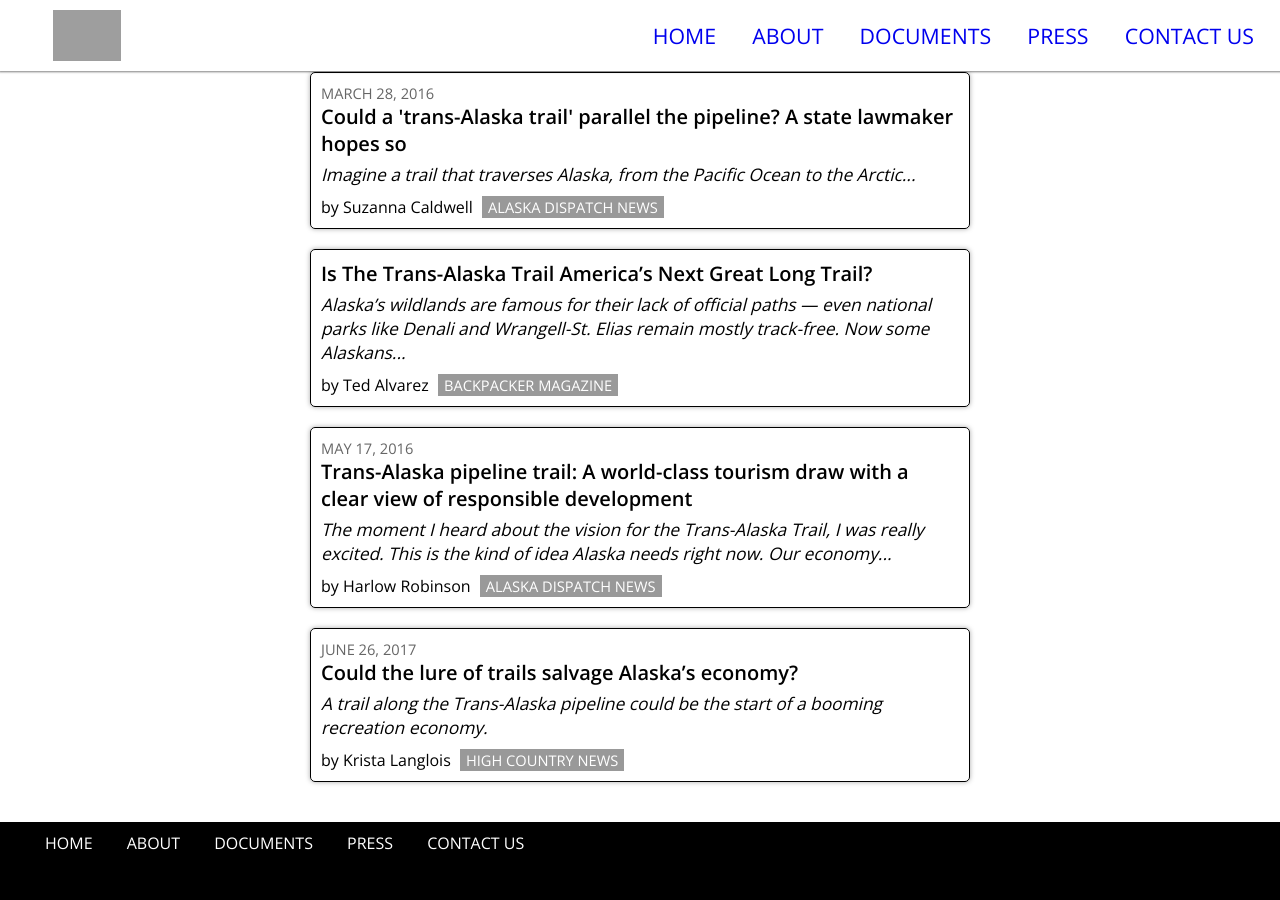
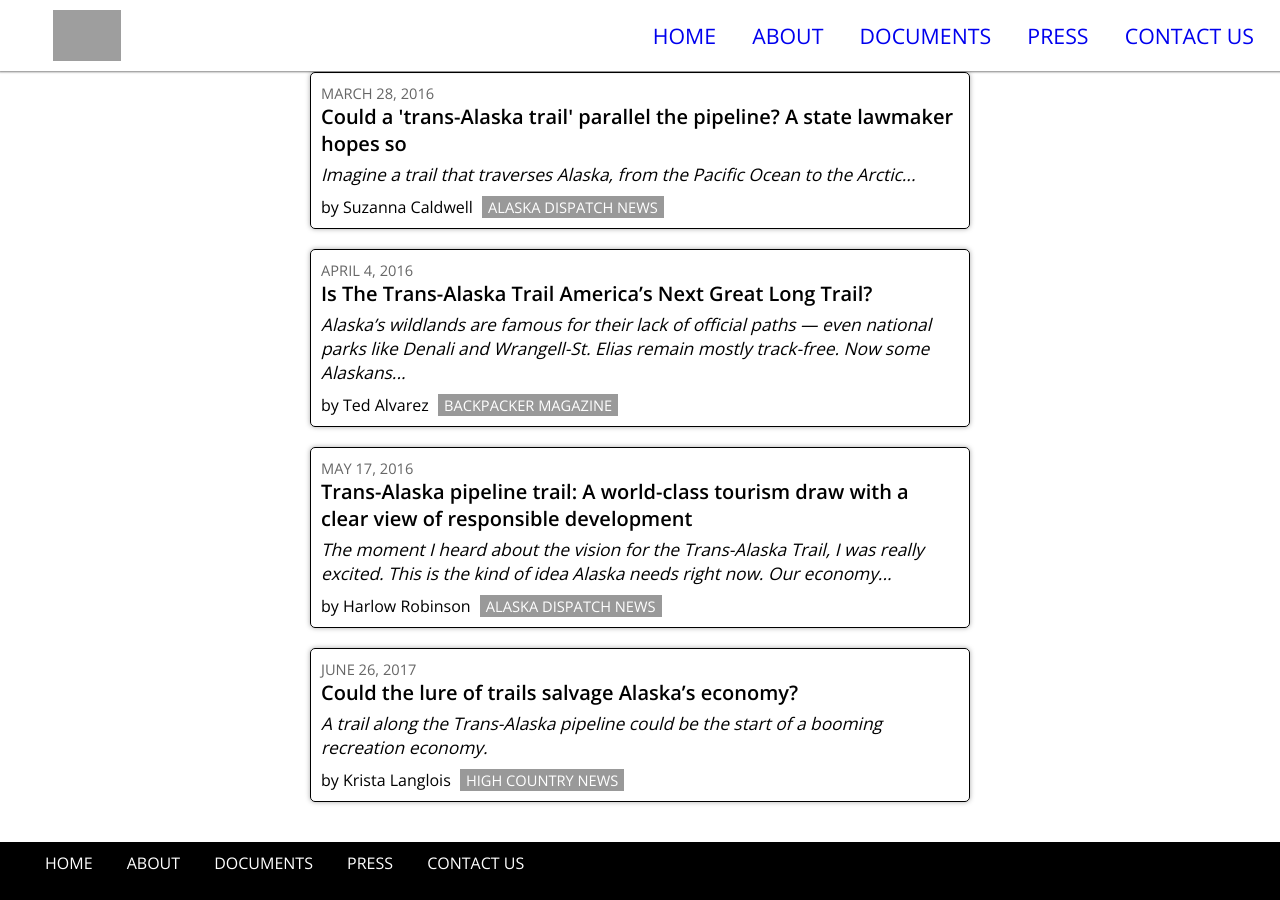
Before and after one commit to javbotero/Trans-Alaska-Trail, a Jekyll site: the page built from press.html, in a window 1280 px wide and 900 px high, scrolled down 572 px. Built offline with Jekyll 4.4.1, drawn with Linux system fonts in a browser that asks for light colours; grey boxes are pictures that could not be loaded.

Commit message:
Add date in sortable format

```diff
--- a/_data/press.yml
+++ b/_data/press.yml
@@ -2,12 +2,15 @@
   author: Suzanna Caldwell
   source: Alaska Dispatch News
   date: March 28, 2016
+  sort_date: 20160328
   url: https://www.adn.com/alaska-news/article/could-trans-alaska-trail-parallel-trans-alaska-pipeline-state-lawmaker-hopes-so/2016/03/29/
   snippet: Imagine a trail that traverses Alaska, from the Pacific Ocean to the Arctic...
 
 - title: "Is The Trans-Alaska Trail America’s Next Great Long Trail?"
   author: Ted Alvarez
   source: Backpacker Magazine
+  date: April 4, 2016
+  sort_date: 20160404
   url: http://www.backpacker.com/trips/alaska/is-the-trans-alaska-trail-americas-next-great-long-trail/
   snippet: Alaska’s wildlands are famous for their lack of official paths — even national parks like  Denali and Wrangell-St. Elias remain mostly track-free. Now some Alaskans...
 
@@ -15,6 +18,7 @@
   author: Harlow Robinson
   source: Alaska Dispatch News
   date: May 17, 2016
+  sort_date: 20160517
   url: https://www.adn.com/commentary/article/trans-alaska-pipeline-trail-world-class-tourism-draw-offering-first-hand-look/2016/04/10/
   snippet: The moment I heard about the vision for the Trans-Alaska Trail, I was really excited. This is the kind of idea Alaska needs right now. Our economy...
 
@@ -22,5 +26,6 @@
   author: Krista Langlois
   source: High Country News
   date: June 26, 2017
+  sort_date: 20170626
   url: http://www.hcn.org/issues/49.11/recreation-could-the-lure-of-trails-salvage-alaskas-economy
   snippet: A trail along the Trans-Alaska pipeline could be the start of a booming recreation economy.
```
